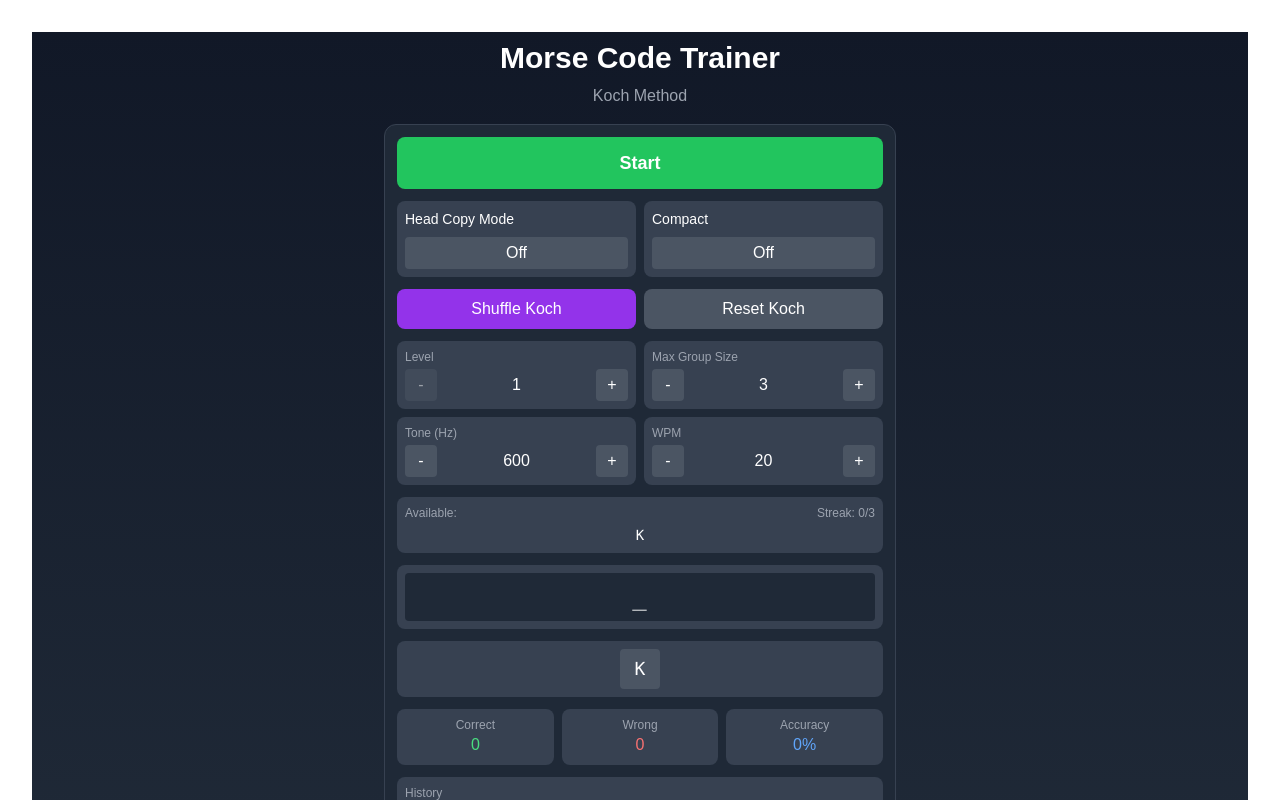
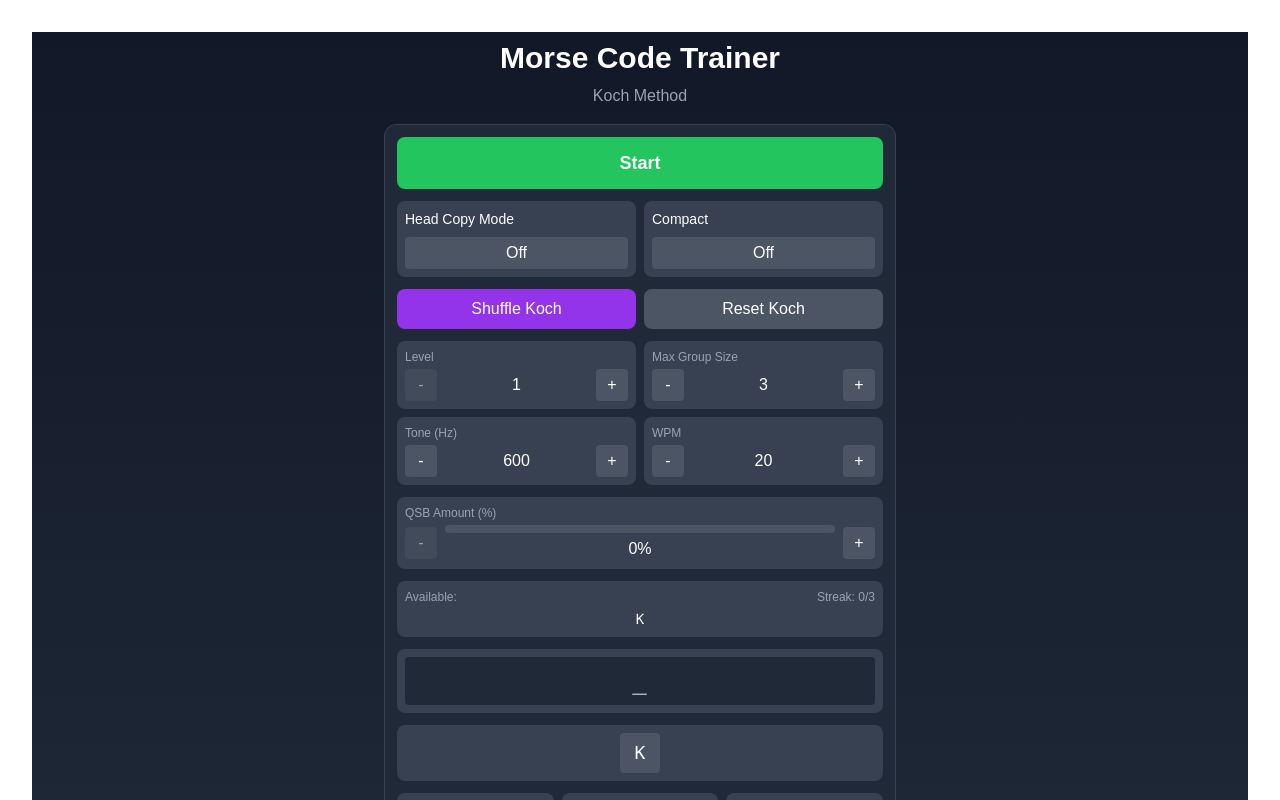
Before and after one commit to f4iey/MorseTrainer, a Next.js app: page / in a window 1280 px wide. Shown: the top 800 px of the page. Built offline with nearby package versions, Linux system fonts and the light colour scheme.

Commit message:
src/components/MorseAudio.js: Add early draft of QSB.

```diff
--- a/src/components/MorseAudio.js
+++ b/src/components/MorseAudio.js
@@ -11,8 +11,8 @@ class MorseAudioManager {
     this.isPlaying = false;
     this.activeTimeout = null;
     this.abortController = null;
+    this.qsbAmount = 0;
 
-    // ADSR envelope parameters (in seconds)
     this.attackTime = 0.005;
     this.decayTime = 0.005;
     this.sustainLevel = 0.8;
@@ -46,8 +46,6 @@ class MorseAudioManager {
     if (this.activeOscillator) {
       const { gainNode } = this.activeOscillator;
       const now = this.audioContext.currentTime;
-
-      // Apply release envelope
       gainNode.gain.cancelScheduledValues(now);
       gainNode.gain.setValueAtTime(gainNode.gain.value, now);
       gainNode.gain.linearRampToValueAtTime(0, now + this.releaseTime);
@@ -65,11 +63,32 @@ class MorseAudioManager {
     }
   }
 
-  async playTone(duration, signal) {
+  setQsbAmount(amount) {
+    this.qsbAmount = Math.max(0, Math.min(100, amount));
+  }
+
+  generateQsbProfile(length, chars) {
+    if (this.qsbAmount === 0) return Array(chars.length).fill(1);
+
+    const charsToFade = Math.max(1, Math.floor(Math.random() * chars.length));
+    const fadeStart = Math.floor(Math.random() * (chars.length - charsToFade));
+    const fadeProfile = Array(chars.length).fill(1);
+    const maxFade = 1 - (this.qsbAmount / 100);
+
+    for (let i = 0; i < charsToFade; i++) {
+      const pos = fadeStart + i;
+      const fadeAmount = maxFade + (1 - maxFade) *
+        (Math.sin((i / charsToFade) * Math.PI) ** 2);
+      fadeProfile[pos] = fadeAmount;
+    }
+
+    return fadeProfile;
+  }
+
+  async playTone(duration, signal, amplitude = 1) {
     if (!this.audioContext || !this.isPlaying) return;
     if (signal?.aborted) return;
 
-    // Stop any existing tone with release envelope
     if (this.activeOscillator) {
       const { gainNode } = this.activeOscillator;
       const now = this.audioContext.currentTime;
@@ -98,22 +117,17 @@ class MorseAudioManager {
     oscillator.type = 'sine';
     oscillator.frequency.setValueAtTime(this.frequency, this.audioContext.currentTime);
 
-    // Initialize gain at 0
     const now = this.audioContext.currentTime;
     gainNode.gain.setValueAtTime(0, now);
 
-    // Attack
-    gainNode.gain.linearRampToValueAtTime(1, now + this.attackTime);
-
-    // Decay to sustain level
+    gainNode.gain.linearRampToValueAtTime(amplitude, now + this.attackTime);
     gainNode.gain.linearRampToValueAtTime(
-      this.sustainLevel,
+      this.sustainLevel * amplitude,
       now + this.attackTime + this.decayTime
     );
 
-    // Schedule release
     const releaseStart = now + duration - this.releaseTime;
-    gainNode.gain.setValueAtTime(this.sustainLevel, releaseStart);
+    gainNode.gain.setValueAtTime(this.sustainLevel * amplitude, releaseStart);
     gainNode.gain.linearRampToValueAtTime(0, releaseStart + this.releaseTime);
 
     this.activeOscillator = { oscillator, gainNode };
@@ -157,18 +171,23 @@ class MorseAudioManager {
         '/': '-..-.'
       };
 
-      for (const char of chars) {
+      const qsbProfile = this.generateQsbProfile(dotLength, chars);
+
+      for (let i = 0; i < chars.length; i++) {
         if (!this.isPlaying || signal.aborted) return;
 
+        const char = chars[i];
+        const amplitude = qsbProfile[i];
         const morse = morseCode[char.toUpperCase()] || '';
+
         for (const symbol of morse) {
           if (!this.isPlaying || signal.aborted) return;
 
           try {
             if (symbol === '.') {
-              await this.playTone(dotLength, signal);
+              await this.playTone(dotLength, signal, amplitude);
             } else {
-              await this.playTone(dotLength * 3, signal);
+              await this.playTone(dotLength * 3, signal, amplitude);
             }
 
             await new Promise((resolve, reject) => {
@@ -247,5 +266,4 @@ class MorseAudioManager {
   }
 }
 
-// Export a singleton instance
 export const morseAudio = new MorseAudioManager();
--- a/src/components/MorseSettings.js
+++ b/src/components/MorseSettings.js
@@ -10,7 +10,8 @@ export class MorseSettings {
       groupSize: 3,
       advanceThreshold: 3,
       headCopyMode: false,
-      hideChars: false
+      hideChars: false,
+      qsbAmount: 0
     };
   }
 
--- a/src/components/MorseTrainer.jsx
+++ b/src/components/MorseTrainer.jsx
@@ -39,6 +39,7 @@ const MorseTrainer = () => {
   const [consecutiveCorrect, setConsecutiveCorrect] = useState(0);
   const [isPlaying, setIsPlaying] = useState(false);
   const [notification, setNotification] = useState('');
+  const [qsbAmount, setQsbAmount] = useState(savedSettings.qsbAmount || 0);
 
   const logicRef = useRef(new MorseLogic());
   const notificationTimeoutRef = useRef(null);
@@ -61,7 +62,8 @@ const MorseTrainer = () => {
       groupSize,
       advanceThreshold,
       headCopyMode,
-      hideChars
+      hideChars,
+      qsbAmount
     });
   }, [currentLevel, wpm, frequency, groupSize, advanceThreshold, headCopyMode, hideChars]);
 
@@ -237,6 +239,12 @@ const MorseTrainer = () => {
     }
   };
 
+  const handleQsbChange = (delta) => {
+    const newAmount = Math.max(0, Math.min(100, qsbAmount + delta));
+    setQsbAmount(newAmount);
+    morseAudio.setQsbAmount(newAmount);
+  };
+
   const handleHeadCopyMode = () => {
     setHeadCopyMode(!headCopyMode);
     if (isPlaying) {
@@ -305,6 +313,8 @@ const MorseTrainer = () => {
       currentGroup={headCopyMode && !showAnswer ? '' : currentGroup}
       onShuffleKoch={handleShuffleKoch}
       onResetKoch={handleResetKoch}
+      qsbAmount={qsbAmount}
+      onQsbChange={handleQsbChange}
     />
   );
 };
--- a/src/components/MorseUI.jsx
+++ b/src/components/MorseUI.jsx
@@ -12,7 +12,6 @@ const MorseUI = ({
   frequency,
   onFrequencyChange,
   advanceThreshold,
-  onAdvanceThresholdChange,
   wpm,
   onWpmChange,
   availableChars,
@@ -33,7 +32,9 @@ const MorseUI = ({
   onShowAnswer,
   currentGroup,
   onShuffleKoch,
-  onResetKoch
+  onResetKoch,
+  qsbAmount,
+  onQsbChange
 }) => {
   const CustomTooltip = ({ active, payload }) => {
     if (active && payload && payload.length) {
@@ -199,6 +200,32 @@ const MorseUI = ({
             </div>
           </div>
 
+        {/* Add QSB control */}
+        <div className="bg-gray-700 p-2 rounded-lg col-span-2">
+            <div className="text-xs text-gray-400 mb-1">QSB Amount (%)</div>
+            <div className="flex items-center gap-2">
+              <button
+                onClick={() => onQsbChange(-10)}
+                className="w-8 h-8 rounded bg-gray-600 disabled:opacity-50"
+                disabled={qsbAmount <= 0}
+              >-</button>
+              <div className="flex-1">
+                <div className="w-full bg-gray-600 rounded-full h-2">
+                  <div
+                    className="bg-blue-500 h-2 rounded-full transition-all duration-200"
+                    style={{ width: `${qsbAmount}%` }}
+                  />
+                </div>
+                <div className="text-center mt-1">{qsbAmount}%</div>
+              </div>
+              <button
+                onClick={() => onQsbChange(10)}
+                className="w-8 h-8 rounded bg-gray-600 disabled:opacity-50"
+                disabled={qsbAmount >= 100}
+              >+</button>
+            </div>
+          </div>
+
           {!hideChars && (
             <div className="bg-gray-700 p-2 rounded-lg text-sm">
               <div className="flex justify-between items-center">
```
